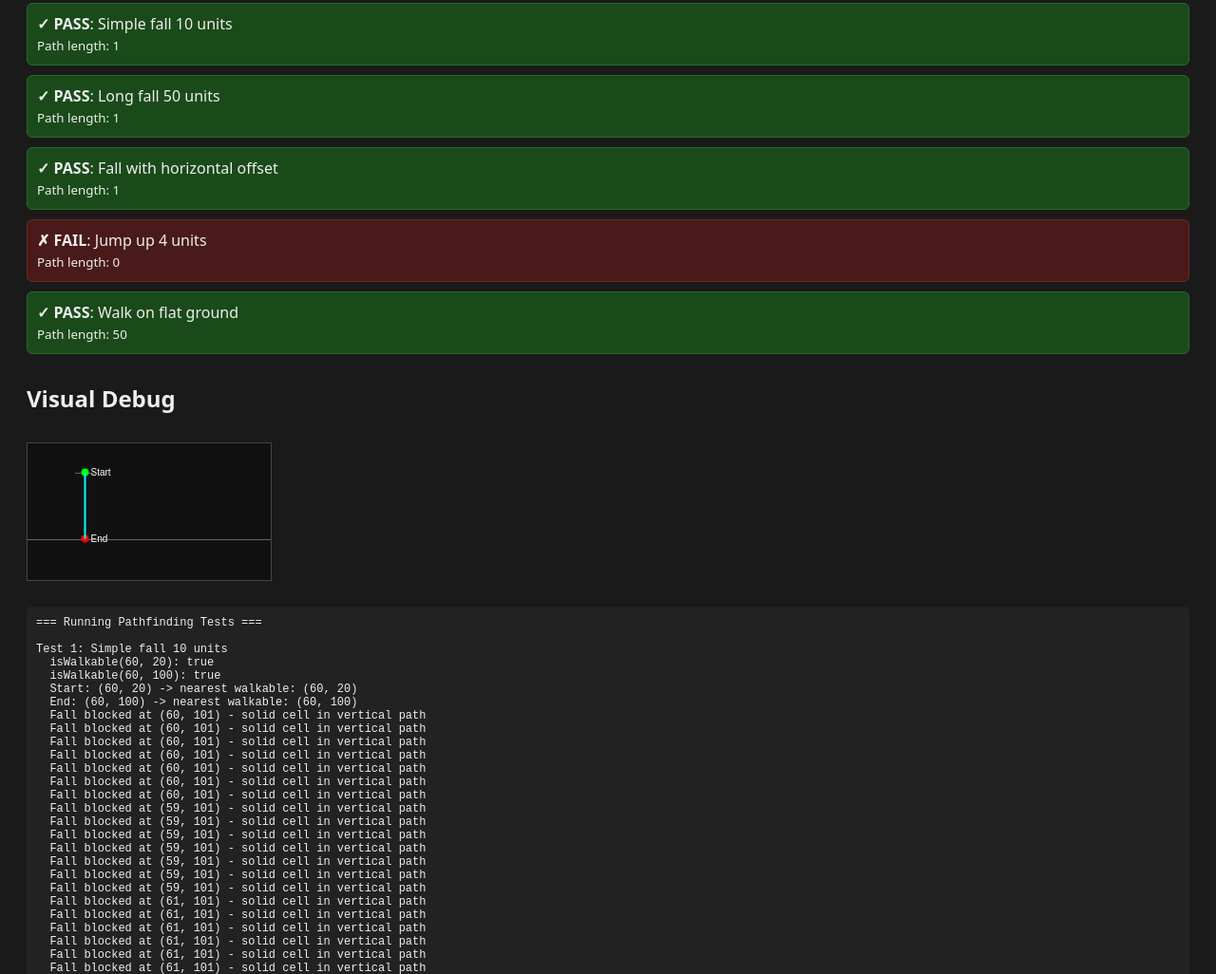
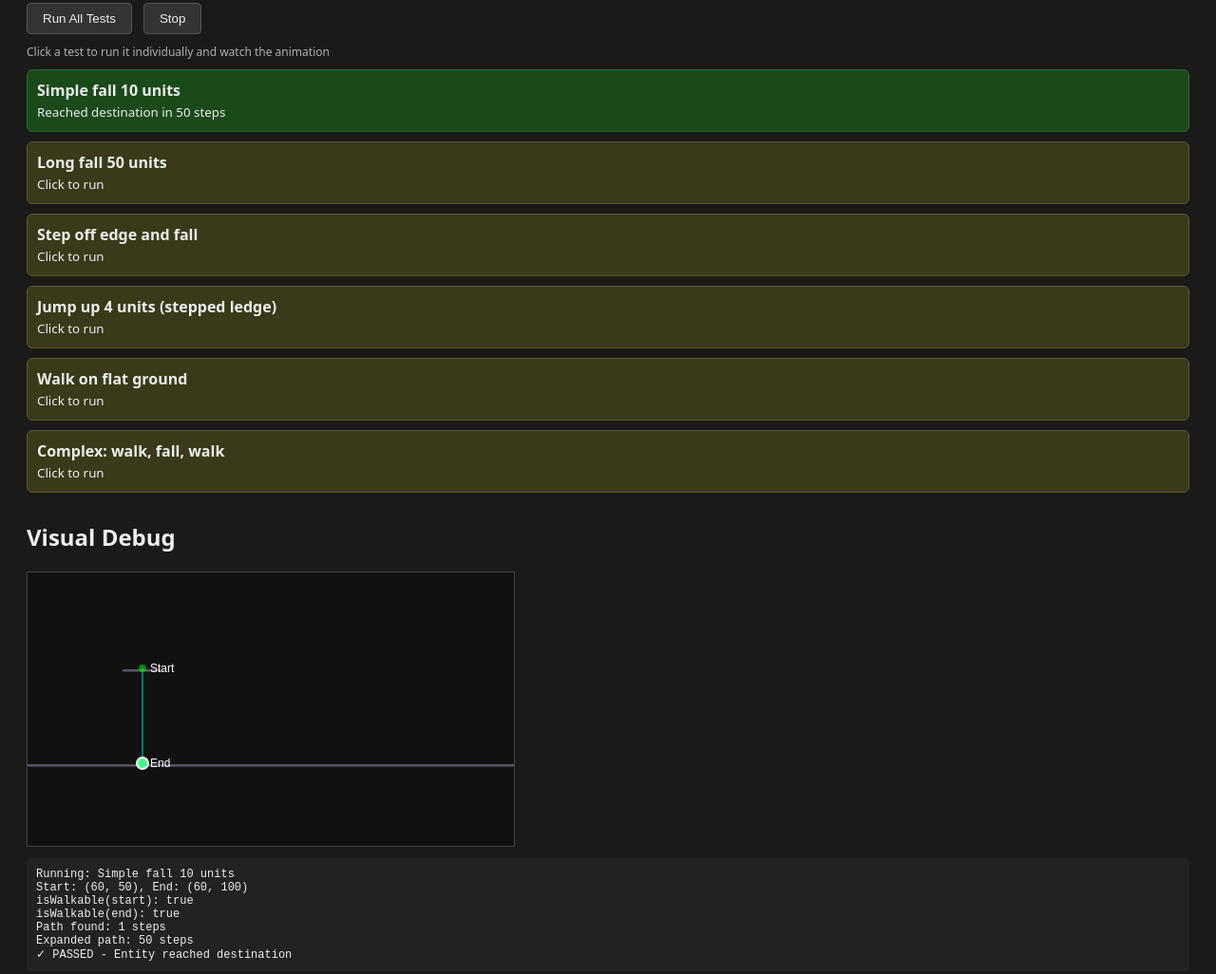
Before and after one commit to sumpeanut/codex-playground-2026, a website: page public/test-pathfinding.html in a window 1280 px wide. Shown: the part 111-1137 px from the top of the page at 95% size. Drawn offline with Linux system fonts and the light colour scheme.

Commit message:
updated test page

```diff
--- a/public/test-pathfinding.html
+++ b/public/test-pathfinding.html
@@ -5,20 +5,31 @@
   <title>Pathfinding Test</title>
   <style>
     body { font-family: system-ui, sans-serif; background: #1a1a1a; color: #eee; padding: 20px; }
-    .test { margin: 10px 0; padding: 10px; border-radius: 6px; }
+    .test { margin: 10px 0; padding: 10px; border-radius: 6px; cursor: pointer; }
+    .test:hover { opacity: 0.8; }
     .pass { background: #1a4a1a; border: 1px solid #2a6a2a; }
     .fail { background: #4a1a1a; border: 1px solid #6a2a2a; }
     .pending { background: #3a3a1a; border: 1px solid #5a5a2a; }
-    canvas { border: 1px solid #444; margin: 10px 0; }
-    pre { background: #222; padding: 10px; border-radius: 4px; overflow-x: auto; font-size: 12px; }
+    .running { background: #1a3a4a; border: 1px solid #2a5a6a; }
+    canvas { border: 1px solid #444; margin: 10px 0; display: block; }
+    pre { background: #222; padding: 10px; border-radius: 4px; overflow-x: auto; font-size: 12px; max-height: 200px; overflow-y: auto; }
     h2 { margin-top: 30px; }
+    .controls { margin: 10px 0; }
+    button { background: #333; color: #eee; border: 1px solid #555; padding: 8px 16px; border-radius: 4px; cursor: pointer; margin-right: 8px; }
+    button:hover { background: #444; }
+    .info { font-size: 12px; opacity: 0.7; margin-top: 5px; }
   </style>
 </head>
 <body>
   <h1>Pathfinding Tests</h1>
+  <div class="controls">
+    <button id="runAll">Run All Tests</button>
+    <button id="stopTest">Stop</button>
+  </div>
+  <div class="info">Click a test to run it individually and watch the animation</div>
   <div id="results"></div>
   <h2>Visual Debug</h2>
-  <canvas id="debugCanvas" width="256" height="144"></canvas>
+  <canvas id="debugCanvas" width="512" height="288"></canvas>
   <pre id="log"></pre>
 
   <script>
@@ -31,11 +42,18 @@
 
     let cpuCells = new Uint32Array(GRID_W * GRID_H);
     let logText = '';
+    let currentAnimation = null;
+    let testElements = [];
 
     function log(msg) {
       logText += msg + '\n';
       logEl.textContent = logText;
-      console.log(msg);
+      logEl.scrollTop = logEl.scrollHeight;
+    }
+
+    function clearLog() {
+      logText = '';
+      logEl.textContent = '';
     }
 
     function getSolid(cell) {
@@ -46,7 +64,7 @@
 
     function setSolid(x, y) {
       if (x < 0 || x >= GRID_W || y < 0 || y >= GRID_H) return;
-      cpuCells[y * GRID_W + x] = (0) | (1 << 8); // no damage, solid
+      cpuCells[y * GRID_W + x] = (0) | (1 << 8);
     }
 
     function clearGrid() {
@@ -54,35 +72,48 @@
     }
 
     function drawGrid() {
+      const scaleX = canvas.width / GRID_W;
+      const scaleY = canvas.height / GRID_H;
+
       ctx.fillStyle = '#111';
       ctx.fillRect(0, 0, canvas.width, canvas.height);
-
-      const scaleX = canvas.width / GRID_W;
-      const scaleY = canvas.height / GRID_H;
 
       for (let y = 0; y < GRID_H; y++) {
         for (let x = 0; x < GRID_W; x++) {
           if (getSolid(cpuCells[y * GRID_W + x])) {
-            ctx.fillStyle = '#666';
-            ctx.fillRect(x * scaleX, y * scaleY, scaleX, scaleY);
+            ctx.fillStyle = '#556';
+            ctx.fillRect(x * scaleX, y * scaleY, scaleX + 0.5, scaleY + 0.5);
           }
         }
       }
     }
 
-    function drawPath(path, color = '#0f0') {
+    function drawPath(path, startX, startY, color = 'rgba(0, 255, 255, 0.4)') {
+      if (path.length === 0) return;
       const scaleX = canvas.width / GRID_W;
       const scaleY = canvas.height / GRID_H;
 
       ctx.strokeStyle = color;
       ctx.lineWidth = 2;
       ctx.beginPath();
-      for (let i = 0; i < path.length; i++) {
-        const px = path[i].x * scaleX + scaleX / 2;
-        const py = path[i].y * scaleY + scaleY / 2;
-        if (i === 0) ctx.moveTo(px, py);
-        else ctx.lineTo(px, py);
+      ctx.moveTo(startX * scaleX + scaleX / 2, startY * scaleY + scaleY / 2);
+      for (const point of path) {
+        ctx.lineTo(point.x * scaleX + scaleX / 2, point.y * scaleY + scaleY / 2);
       }
+      ctx.stroke();
+    }
+
+    function drawEntity(x, y, color = '#0f0', radius = 6) {
+      const scaleX = canvas.width / GRID_W;
+      const scaleY = canvas.height / GRID_H;
+
+      ctx.fillStyle = color;
+      ctx.beginPath();
+      ctx.arc(x * scaleX + scaleX / 2, y * scaleY + scaleY / 2, radius, 0, Math.PI * 2);
+      ctx.fill();
+
+      ctx.strokeStyle = 'white';
+      ctx.lineWidth = 2;
       ctx.stroke();
     }
 
@@ -96,11 +127,11 @@
       ctx.fill();
 
       ctx.fillStyle = '#fff';
-      ctx.font = '10px sans-serif';
-      ctx.fillText(label, x * scaleX + scaleX / 2 + 6, y * scaleY + scaleY / 2 + 3);
+      ctx.font = '12px sans-serif';
+      ctx.fillText(label, x * scaleX + scaleX / 2 + 8, y * scaleY + scaleY / 2 + 4);
     }
 
-    // ---- Copy of pathfinding code for testing ----
+    // ---- Copy of pathfinding code ----
     function isWalkable(x, y) {
       if (x < 0 || x >= GRID_W || y < 0 || y >= GRID_H) return false;
       const cell = cpuCells[y * GRID_W + x];
@@ -119,26 +150,18 @@
       const isFalling = dy > 0;
 
       if (isFalling) {
-        // For falling: check that vertical path is clear
         for (let cy = y1 + 2; cy < y2; cy++) {
           if (cy < 0 || cy >= GRID_H) continue;
           const cell = cpuCells[cy * GRID_W + x1];
-          if (getSolid(cell)) {
-            log(`  Fall blocked at (${x1}, ${cy}) - solid cell in vertical path`);
-            return false;
+          if (getSolid(cell)) return false;
         }
-        }
-        // If moving horizontally, check that horizontal path at landing level is clear
         if (dx !== 0) {
           const stepX = dx > 0 ? 1 : -1;
           for (let cx = x1 + stepX; cx !== x2 + stepX; cx += stepX) {
             if (cx < 0 || cx >= GRID_W) continue;
             const cellAtLanding = cpuCells[y2 * GRID_W + cx];
             const cellAboveLanding = y2 > 0 ? cpuCells[(y2 - 1) * GRID_W + cx] : 0;
-            if (getSolid(cellAtLanding) || getSolid(cellAboveLanding)) {
-              log(`  Fall blocked at horizontal (${cx}, ${y2})`);
-              return false;
-            }
+            if (getSolid(cellAtLanding) || getSolid(cellAboveLanding)) return false;
           }
         }
         return true;
@@ -156,6 +179,17 @@
       }
     }
 
+    function isEdgeDropClear(x1, y1, x2, y2) {
+      const edgeCell = cpuCells[y1 * GRID_W + x2];
+      if (getSolid(edgeCell)) return false;
+      for (let cy = y1 + 1; cy < y2; cy++) {
+        if (cy < 0 || cy >= GRID_H) continue;
+        const cell = cpuCells[cy * GRID_W + x2];
+        if (getSolid(cell)) return false;
+      }
+      return true;
+    }
+
     const MAX_JUMP_UP = 5;
     const MAX_JUMP_ACROSS = 3;
 
@@ -169,6 +203,9 @@
         return isJumpPathClear(x1, y1, x2, y2);
       }
       if (dy > 0 && Math.abs(dx) <= MAX_JUMP_ACROSS) {
+        if (Math.abs(dx) === 1 && dy > 1) {
+          return isEdgeDropClear(x1, y1, x2, y2);
+        }
         return isJumpPathClear(x1, y1, x2, y2);
       }
       return false;
@@ -205,6 +242,27 @@
           }
         }
       }
+
+      // Step off edge moves
+      for (const stepX of [-1, 1]) {
+        const edgeX = x + stepX;
+        if (edgeX < 0 || edgeX >= GRID_W) continue;
+        const edgeCell = cpuCells[y * GRID_W + edgeX];
+        if (getSolid(edgeCell)) continue;
+        if (isWalkable(edgeX, y)) continue;
+
+        for (let fallY = 1; fallY <= GRID_H; fallY++) {
+          const landY = y + fallY;
+          if (landY >= GRID_H) break;
+          if (isWalkable(edgeX, landY)) {
+            moves.push([stepX, fallY]);
+            break;
+          }
+          const cellBelow = cpuCells[landY * GRID_W + edgeX];
+          if (getSolid(cellBelow)) break;
+        }
+      }
+
       return moves;
     }
 
@@ -235,9 +293,6 @@
 
       const start = findNearestWalkable(startX, startY);
       const end = findNearestWalkable(endX, endY);
-
-      log(`  Start: (${startX}, ${startY}) -> nearest walkable: ${start ? `(${start.x}, ${start.y})` : 'null'}`);
-      log(`  End: (${endX}, ${endY}) -> nearest walkable: ${end ? `(${end.x}, ${end.y})` : 'null'}`);
 
       if (!start || !end) return [];
 
@@ -281,7 +336,6 @@
             path.unshift({ x: px, y: py });
             ck = cameFrom.get(ck);
           }
-          log(`  Path found in ${iterations} iterations, length: ${path.length}`);
           return path;
         }
 
@@ -313,137 +367,274 @@
         }
       }
 
-      log(`  No path found after ${iterations} iterations`);
       return [];
     }
 
-    // ---- Test Cases ----
-    function addResult(name, passed, details = '') {
-      const div = document.createElement('div');
-      div.className = `test ${passed ? 'pass' : 'fail'}`;
-      div.innerHTML = `<strong>${passed ? '✓ PASS' : '✗ FAIL'}</strong>: ${name}${details ? '<br><small>' + details + '</small>' : ''}`;
-      results.appendChild(div);
+    // Expand path with intermediate points
+    function expandPath(path, startX, startY) {
+      if (path.length === 0) return path;
+
+      const expanded = [];
+      let prevX = startX;
+      let prevY = startY;
+
+      for (const point of path) {
+        const dx = point.x - prevX;
+        const dy = point.y - prevY;
+        const dist = Math.max(Math.abs(dx), Math.abs(dy));
+
+        const isFalling = dy > 0 && Math.abs(dy) > 1;
+
+        if (dist > 1) {
+          const steps = dist;
+          for (let i = 1; i <= steps; i++) {
+            const t = i / steps;
+            expanded.push({
+              x: prevX + dx * t,
+              y: prevY + dy * t,
+              falling: isFalling,
+              fallIndex: isFalling ? i : 0,
+            });
+          }
+        } else {
+          expanded.push({ x: point.x, y: point.y, falling: false, fallIndex: 0 });
         }
 
-    function runTests() {
-      log('=== Running Pathfinding Tests ===\n');
+        prevX = point.x;
+        prevY = point.y;
+      }
 
-      // Test 1: Simple fall (10 units)
+      return expanded;
+    }
+
+    // ---- Animation System ----
+    class AnimatedEntity {
+      constructor(x, y, color = '#0f0') {
+        this.x = x;
+        this.y = y;
+        this.color = color;
+        this.path = [];
+        this.baseSpeed = 0.15;
+        this.currentSpeed = 0.15;
+        this.moveProgress = 0;
+        this.fallVelocity = 0;
+      }
+
+      update() {
+        if (this.path.length === 0) {
+          this.fallVelocity = 0;
+          this.currentSpeed = this.baseSpeed;
+          return false; // Not moving
+        }
+
+        const nextPoint = this.path[0];
+        const GRAVITY = 0.08;
+        const MAX_FALL_SPEED = 1.5;
+
+        if (nextPoint.falling) {
+          this.fallVelocity = Math.min(this.fallVelocity + GRAVITY, MAX_FALL_SPEED);
+          this.currentSpeed = Math.max(0.1, this.fallVelocity);
+        } else {
+          this.currentSpeed = this.baseSpeed;
+          this.fallVelocity = 0;
+        }
+
+        this.moveProgress += this.currentSpeed;
+        if (this.moveProgress >= 1) {
+          this.moveProgress = 0;
+          const next = this.path.shift();
+          if (next) {
+            this.x = next.x;
+            this.y = next.y;
+          }
+        }
+
+        return true; // Still moving
+      }
+
+      draw() {
+        drawEntity(this.x, this.y, this.color);
+      }
+    }
+
+    // ---- Test Cases ----
+    const tests = [
       {
-        log('Test 1: Simple fall 10 units');
+        name: 'Simple fall 10 units',
+        setup: () => {
           clearGrid();
-        // Create a platform at y=20
-        for (let x = 50; x < 70; x++) setSolid(x, 21);
-        // Create ground at y=100
+          for (let x = 50; x < 70; x++) setSolid(x, 51);
           for (let x = 0; x < GRID_W; x++) setSolid(x, 101);
+          return { startX: 60, startY: 50, endX: 60, endY: 100 };
+        }
+      },
+      {
+        name: 'Long fall 50 units',
+        setup: () => {
+          clearGrid();
+          for (let x = 50; x < 70; x++) setSolid(x, 31);
+          for (let x = 0; x < GRID_W; x++) setSolid(x, 121);
+          return { startX: 60, startY: 30, endX: 60, endY: 120 };
+        }
+      },
+      {
+        name: 'Step off edge and fall',
+        setup: () => {
+          clearGrid();
+          // Platform
+          for (let x = 50; x < 70; x++) setSolid(x, 41);
+          // Ground
+          for (let x = 0; x < GRID_W; x++) setSolid(x, 121);
+          return { startX: 60, startY: 40, endX: 100, endY: 120 };
+        }
+      },
+      {
+        name: 'Jump up 4 units (stepped ledge)',
+        setup: () => {
+          clearGrid();
+          // Lower ground - full width
+          for (let x = 0; x < GRID_W; x++) setSolid(x, 101);
+          // Upper ledge - offset to the right so entity can jump up to it
+          for (let x = 70; x < 120; x++) setSolid(x, 97);
+          // Start on lower ground, jump up to upper ledge
+          return { startX: 68, startY: 100, endX: 80, endY: 96 };
+        }
+      },
+      {
+        name: 'Walk on flat ground',
+        setup: () => {
+          clearGrid();
+          for (let x = 0; x < GRID_W; x++) setSolid(x, 101);
+          return { startX: 50, startY: 100, endX: 100, endY: 100 };
+        }
+      },
+      {
+        name: 'Complex: walk, fall, walk',
+        setup: () => {
+          clearGrid();
+          // Upper platform
+          for (let x = 30; x < 60; x++) setSolid(x, 51);
+          // Lower platform
+          for (let x = 50; x < 100; x++) setSolid(x, 101);
+          // Ground
+          for (let x = 0; x < GRID_W; x++) setSolid(x, 121);
+          return { startX: 35, startY: 50, endX: 90, endY: 100 };
+        }
+      },
+    ];
 
-        const startX = 60, startY = 20;
-        const endX = 60, endY = 100;
+    function stopAnimation() {
+      if (currentAnimation) {
+        cancelAnimationFrame(currentAnimation);
+        currentAnimation = null;
+      }
+    }
 
-        log(`  isWalkable(${startX}, ${startY}): ${isWalkable(startX, startY)}`);
-        log(`  isWalkable(${endX}, ${endY}): ${isWalkable(endX, endY)}`);
+    function runAnimatedTest(test, element) {
+      stopAnimation();
+      clearLog();
+
+      log(`Running: ${test.name}`);
+
+      const { startX, startY, endX, endY } = test.setup();
+
+      log(`Start: (${startX}, ${startY}), End: (${endX}, ${endY})`);
+      log(`isWalkable(start): ${isWalkable(startX, startY)}`);
+      log(`isWalkable(end): ${isWalkable(endX, endY)}`);
 
       const path = findPath(startX, startY, endX, endY);
-        const passed = path.length > 0;
-        addResult('Simple fall 10 units', passed, `Path length: ${path.length}`);
+      log(`Path found: ${path.length} steps`);
 
-        if (!passed) {
+      if (path.length === 0) {
         drawGrid();
         drawPoint(startX, startY, '#0f0', 'Start');
         drawPoint(endX, endY, '#f00', 'End');
-        }
-        log('');
+        element.className = 'test fail';
+        element.querySelector('small').textContent = 'No path found';
+        return;
       }
 
-      // Test 2: Long fall (50 units)
-      {
-        log('Test 2: Long fall 50 units');
-        clearGrid();
-        // Create a platform at y=30
-        for (let x = 50; x < 70; x++) setSolid(x, 31);
-        // Create ground at y=100
-        for (let x = 0; x < GRID_W; x++) setSolid(x, 101);
+      const expandedPath = expandPath(path, startX, startY);
+      log(`Expanded path: ${expandedPath.length} steps`);
 
-        const startX = 60, startY = 30;
-        const endX = 60, endY = 100;
+      const entity = new AnimatedEntity(startX, startY, '#4f8');
+      entity.path = [...expandedPath];
 
-        log(`  isWalkable(${startX}, ${startY}): ${isWalkable(startX, startY)}`);
-        log(`  isWalkable(${endX}, ${endY}): ${isWalkable(endX, endY)}`);
+      element.className = 'test running';
+      element.querySelector('small').textContent = 'Running...';
 
-        // Debug: Check if direct fall is possible
-        log(`  canTraverse(${startX}, ${startY}, ${endX}, ${endY}): ${canTraverse(startX, startY, endX, endY)}`);
-        log(`  isJumpPathClear(${startX}, ${startY}, ${endX}, ${endY}): ${isJumpPathClear(startX, startY, endX, endY)}`);
+      function animate() {
+        drawGrid();
+        drawPath(expandedPath, startX, startY);
+        drawPoint(startX, startY, 'rgba(0, 255, 0, 0.5)', 'Start');
+        drawPoint(endX, endY, 'rgba(255, 100, 100, 0.8)', 'End');
+        entity.draw();
 
-        // Check possible moves from start
-        const moves = getPossibleMoves(startX, startY);
-        const fallMoves = moves.filter(([dx, dy]) => dy > 5);
-        log(`  Possible fall moves (dy > 5): ${fallMoves.length}`);
-        log(`  Sample fall moves: ${JSON.stringify(fallMoves.slice(0, 5))}`);
+        const stillMoving = entity.update();
 
-        const path = findPath(startX, startY, endX, endY);
-        const passed = path.length > 0;
-        addResult('Long fall 50 units', passed, `Path length: ${path.length}`);
+        if (stillMoving) {
+          currentAnimation = requestAnimationFrame(animate);
+        } else {
+          // Check if we reached the destination
+          const dist = Math.abs(entity.x - endX) + Math.abs(entity.y - endY);
+          const nearEnd = findNearestWalkable(endX, endY);
+          const distToNearEnd = nearEnd ? Math.abs(entity.x - nearEnd.x) + Math.abs(entity.y - nearEnd.y) : Infinity;
 
-        drawGrid();
-        drawPoint(startX, startY, '#0f0', 'Start');
-        drawPoint(endX, endY, '#f00', 'End');
-        if (path.length > 0) {
-          drawPath([{x: startX, y: startY}, ...path], '#0ff');
+          if (dist <= 2 || distToNearEnd <= 2) {
+            element.className = 'test pass';
+            element.querySelector('small').textContent = `Reached destination in ${expandedPath.length} steps`;
+            log('✓ PASSED - Entity reached destination');
+          } else {
+            element.className = 'test fail';
+            element.querySelector('small').textContent = `Stopped at (${entity.x.toFixed(1)}, ${entity.y.toFixed(1)})`;
+            log(`✗ FAILED - Entity stopped at (${entity.x}, ${entity.y})`);
           }
-        log('');
+          currentAnimation = null;
+        }
       }
 
-      // Test 3: Fall with horizontal movement
-      {
-        log('Test 3: Fall 30 units with horizontal offset');
-        clearGrid();
-        for (let x = 50; x < 70; x++) setSolid(x, 31);
-        for (let x = 0; x < GRID_W; x++) setSolid(x, 101);
-
-        const startX = 60, startY = 30;
-        const endX = 62, endY = 100;
-
-        const path = findPath(startX, startY, endX, endY);
-        const passed = path.length > 0;
-        addResult('Fall with horizontal offset', passed, `Path length: ${path.length}`);
-        log('');
+      animate();
     }
 
-      // Test 4: Jump up
-      {
-        log('Test 4: Jump up 4 units');
-        clearGrid();
-        for (let x = 50; x < 70; x++) setSolid(x, 101);
-        for (let x = 50; x < 70; x++) setSolid(x, 96);
-
-        const startX = 60, startY = 100;
-        const endX = 60, endY = 95;
-
-        const path = findPath(startX, startY, endX, endY);
-        const passed = path.length > 0;
-        addResult('Jump up 4 units', passed, `Path length: ${path.length}`);
-        log('');
+    function createTestElement(test, index) {
+      const div = document.createElement('div');
+      div.className = 'test pending';
+      div.innerHTML = `<strong>${test.name}</strong><br><small>Click to run</small>`;
+      div.addEventListener('click', () => runAnimatedTest(test, div));
+      results.appendChild(div);
+      testElements.push({ test, element: div });
+      return div;
     }
 
-      // Test 5: Walk on flat ground
-      {
-        log('Test 5: Walk on flat ground');
-        clearGrid();
-        for (let x = 0; x < GRID_W; x++) setSolid(x, 101);
+    async function runAllTests() {
+      for (const { test, element } of testElements) {
+        await new Promise(resolve => {
+          const originalClassName = element.className;
+          runAnimatedTest(test, element);
 
-        const startX = 50, startY = 100;
-        const endX = 100, endY = 100;
-
-        const path = findPath(startX, startY, endX, endY);
-        const passed = path.length > 0;
-        addResult('Walk on flat ground', passed, `Path length: ${path.length}`);
-        log('');
+          // Wait for animation to complete
+          const checkComplete = () => {
+            if (!currentAnimation) {
+              setTimeout(resolve, 500); // Brief pause between tests
+            } else {
+              setTimeout(checkComplete, 100);
+            }
+          };
+          checkComplete();
+        });
+      }
     }
 
-      log('=== Tests Complete ===');
+    // Setup
+    tests.forEach((test, i) => createTestElement(test, i));
+
+    document.getElementById('runAll').addEventListener('click', runAllTests);
+    document.getElementById('stopTest').addEventListener('click', stopAnimation);
+
+    // Run first test by default
+    if (testElements.length > 0) {
+      runAnimatedTest(testElements[0].test, testElements[0].element);
     }
-
-    runTests();
   </script>
 </body>
 </html>
```
Lines whose indentation alone changed are shown as unchanged.
